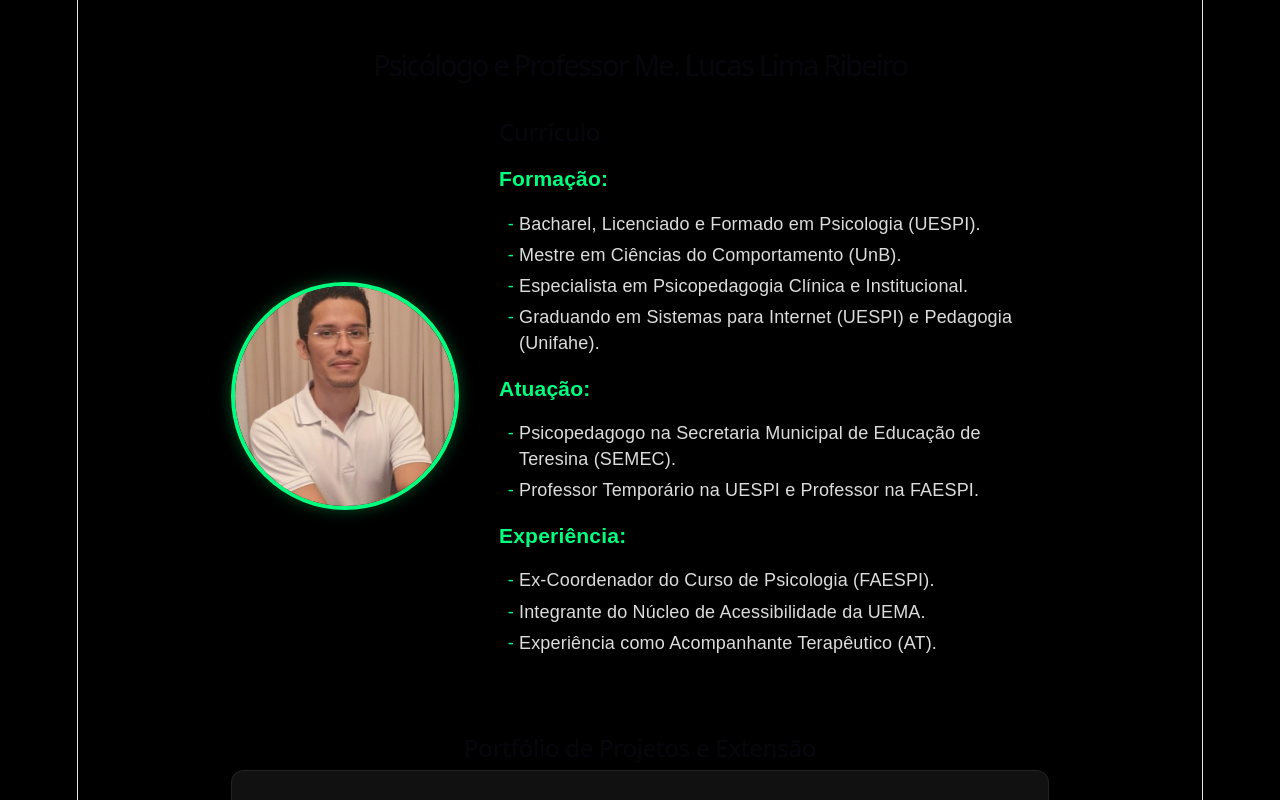
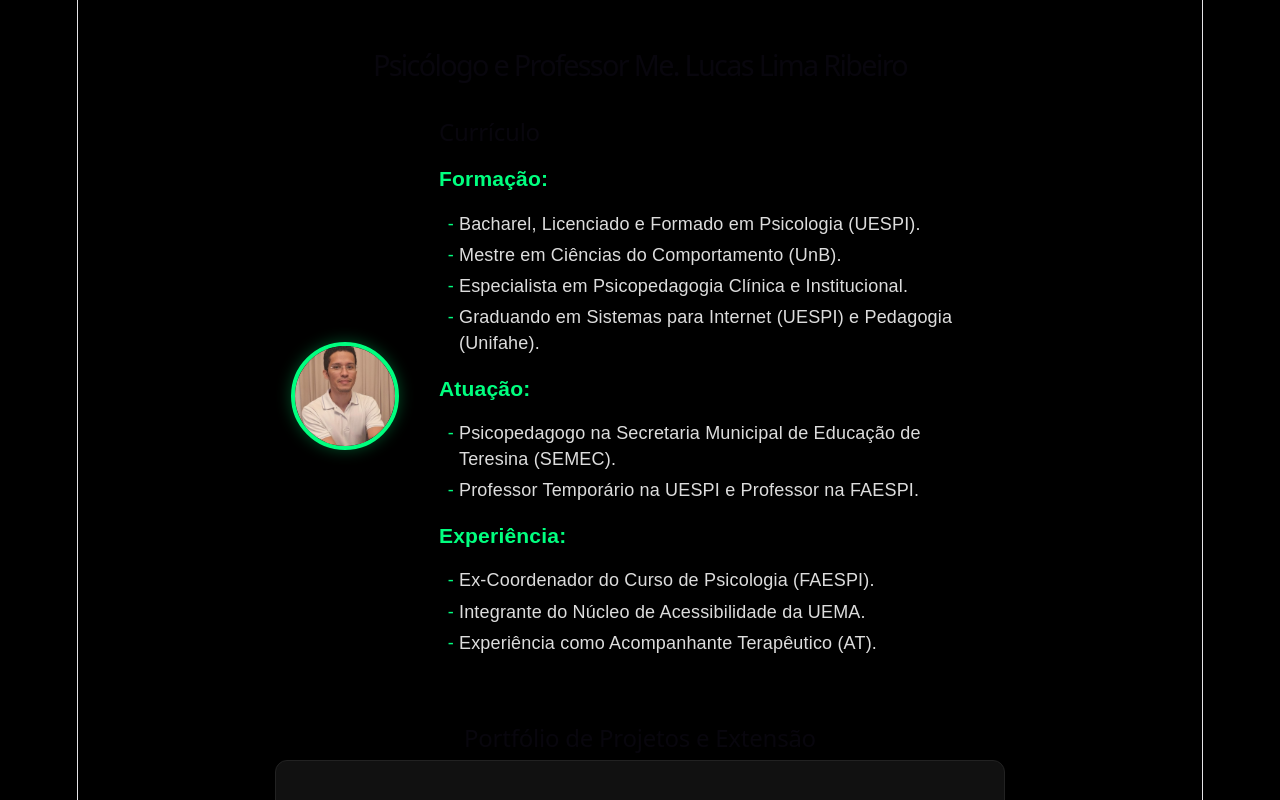
Before and after one commit to psilucaslima/portfolio-react, a React (Vite) app: page / in a window 1280 px wide. Shown: the top 800 px of the page. Built offline with nearby package versions, Linux system fonts and the light colour scheme.

Commit message:
Update App.css

```diff
--- a/src/App.css
+++ b/src/App.css
@@ -28,12 +28,12 @@ header h1 {
   align-items: center;
   gap: 40px;
   flex-wrap: wrap;
-  margin-bottom: 60px;
+  margin-bottom: 50px;
 }
 
 .perfil-foto {
-  width: 220px;
-  height: 220px;
+  width: 100px;
+  height: 100px;
   object-fit: cover;
   border-radius: 50%;
   border: 4px solid var(--verde);
```
